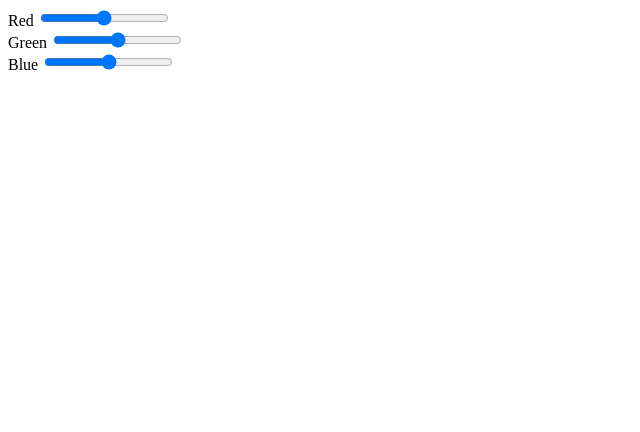
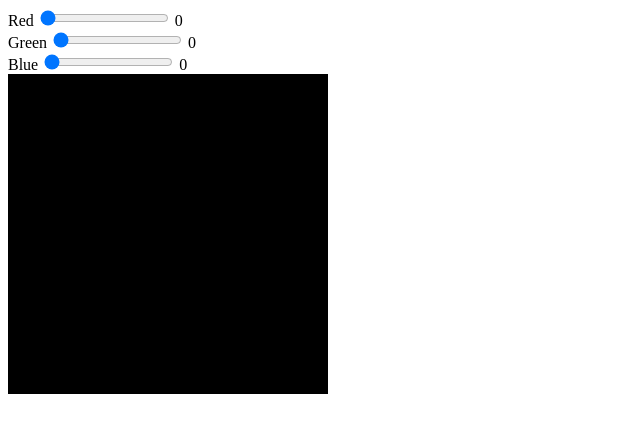
Before and after one commit to smoralesss/Color-Picker, a plain HTML site: page index.html in a window 1280 px wide. Shown: the whole page, without its empty margins (0-640 px from the left). Drawn offline with Linux system fonts and the light colour scheme.

Commit message:
finished project

```diff
--- a/index.html
+++ b/index.html
@@ -11,17 +11,32 @@
         <div class="picker-control">
             <label for="red">Red</label>
             <input type="range"
-            id="red">
+            id="red"
+                   value="0"
+                   min="0"
+                   max="255"
+            class="picker">
+            <span id="redVal">0</span>
         </div>
         <div class="picker-control">
             <label for="green">Green</label>
             <input type="range"
-            id="green">
+            id="green"
+                   value="0"
+                   min="0"
+                   max="255"
+            class="picker">
+            <span id="greenVal">0</span>
         </div>
         <div class="picker-control">
             <label for="blue">Blue</label>
             <input type="range"
-            id="blue">
+            id="blue"
+                   value="0"
+                   min="0"
+                   max="255"
+            class="picker">
+            <span id="blueVal">0</span>
     </div>
     </div>
 
--- a/script.js
+++ b/script.js
@@ -9,8 +9,34 @@ function initColorPicker() {
         green: document.getElementById("green"),
         blue: document.getElementById("blue")
     };
+    let colorPickers = document.getElementsByClassName("picker");
+    setColorPickerEventListeners(colorBox, rgb, colorPickers);
 }
 
-function setColorPickerEventListeners(colorBox, rgb) {
-    rgb.red.addEventListener('change',)
+function setColorPickerEventListeners(element, colors, pickerElements) {
+let pickerLen = pickerElements.length;
+    for (let i= 0; i < pickerLen; i++) {
+        pickerElements[i].addEventListener('change', () => {
+            let red = colors.red.value;
+            let green = colors.green.value;
+            let blue = colors.blue.value;
+            setElementBGColor(element, red, green, blue);
+            setDisplayValues(red, green, blue)
+        });
+    }
 }
+
+function setElementBGColor(bgElement, red, green, blue) {
+    let rgbVal = [red, green, blue].join(',');
+    bgElement.style.backgroundColor = "rgb(" + rgbVal + ")";
+}
+
+function setDisplayValues (red, green, blue) {
+    let redVal = document.getElementById("redVal");
+    let greenVal = document.getElementById("greenVal");
+    let blueVal = document.getElementById("blueVal");
+
+redVal.innerText = red;
+greenVal.innerText = green;
+blueVal.innerText = blue;
+}
--- a/style.css
+++ b/style.css
@@ -1,5 +1,5 @@
 #color-box {
-    background-color: rgb (0, 0, 0);
+    background-color: rgb(0, 0, 0);
     width: 20em;
     height: 20em;
 }
```
